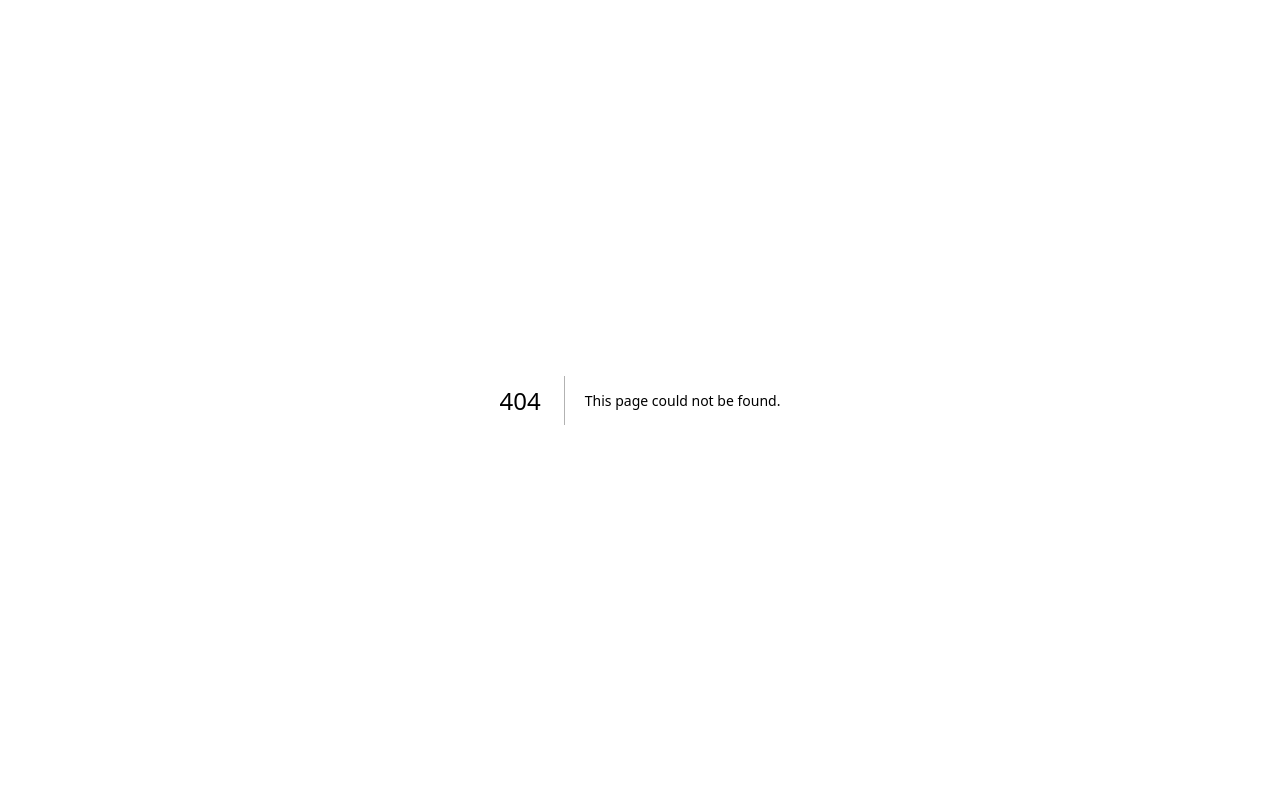
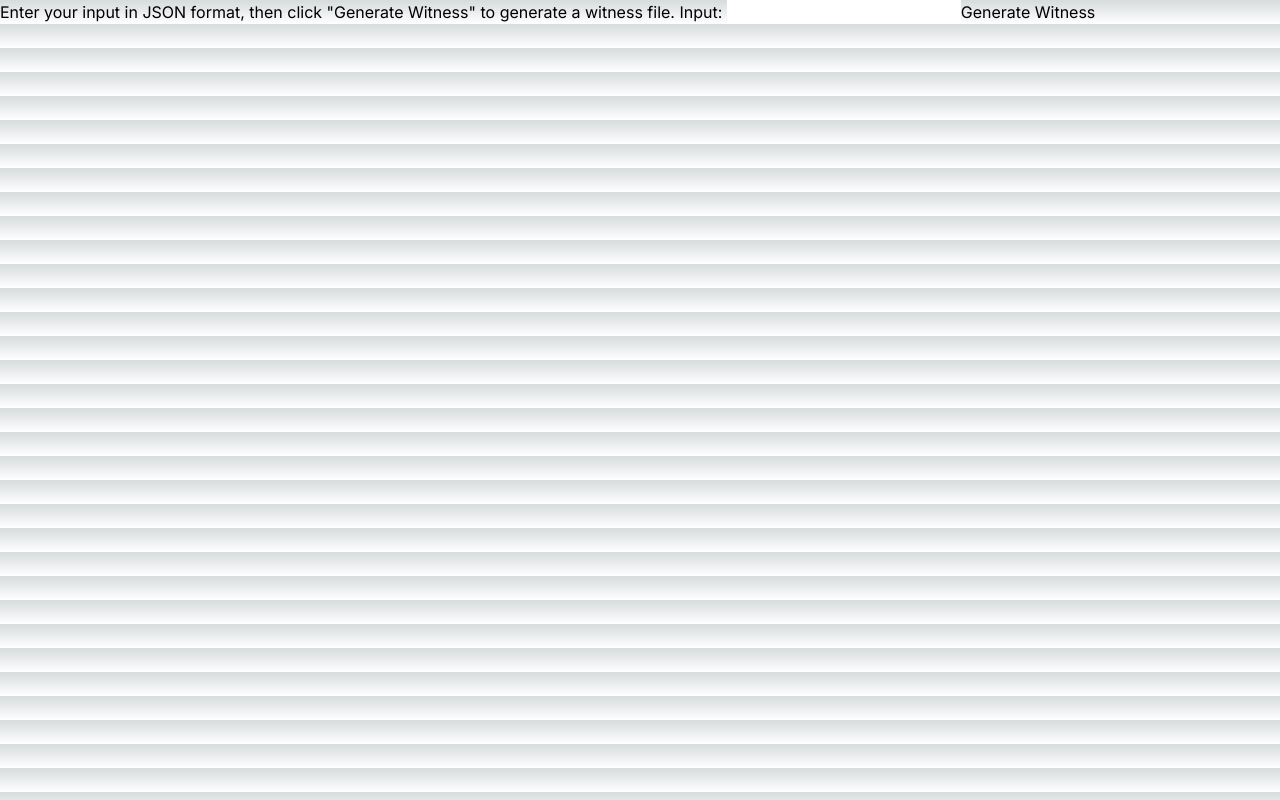
Before and after one commit to moonman239/Computation_Proof, a Next.js app: page /witnessGeneration in a window 1280 px wide. Before the commit this address had no page. Built offline with nearby package versions, Linux system fonts and the light colour scheme.

Commit message:
alerts on unsuccessful compilation

```diff
--- a/app/page.tsx
+++ b/app/page.tsx
@@ -30,6 +30,7 @@ export default function Home() {
     if (files)
     {
         compileCircuit(files[0]).then(()=>setSuccess(true)).catch((e)=>{
+          alert("Could not compile file. Please check your program and try again later.");
           console.error("Response error:" + e);
           setSuccess(false);
       })
--- /dev/null
+++ b/app/witnessGeneration/page.tsx
@@ -0,0 +1,38 @@
+"use client";
+
+import { useState } from "react";
+async function generateWitness(input: string)
+{
+    const formData = new FormData();
+    formData.append("circuit_input",input);
+    const response = await fetch("/circom/generateWitnesses",{
+        body:formData,
+        method: "POST"
+    })
+    // if response OK, nothing should be returned
+    if (!response.ok)
+        console.error(await response.text());
+}
+
+function getCookieValue(name: string) { let cookies = document.cookie.split("; "); let startingString = name + "="; let cookie = cookies.filter((value)=>value.startsWith(startingString))[0]; return cookie.replace(startingString,""); };
+/**
+ * React component for generating witnesses.
+ */
+export default function WitnessGeneration() {
+    const [input,setInput] = useState<string>(); // really makes no sense to support more than one
+    return <div>
+        <form onSubmit={async (e)=>{
+            e.preventDefault();
+            if (input)
+            {
+                await generateWitness(input);
+            }
+            else
+                alert("please add some input.");
+        }}>
+        Enter your input in JSON format, then click "Generate Witness" to generate a witness file.
+        Input: <input type="text" onChange={(e)=>setInput(e.target.value)} />
+        <button type="submit">Generate Witness</button>
+        </form>
+        </div>
+}
```
